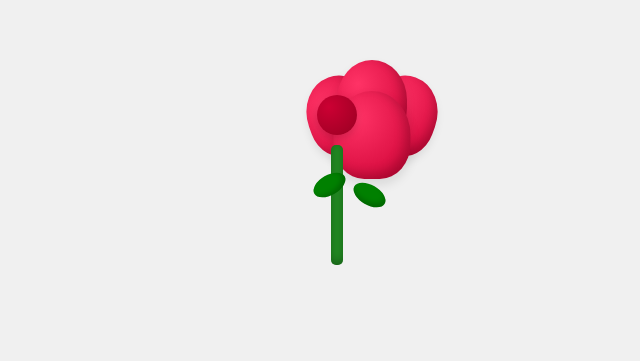
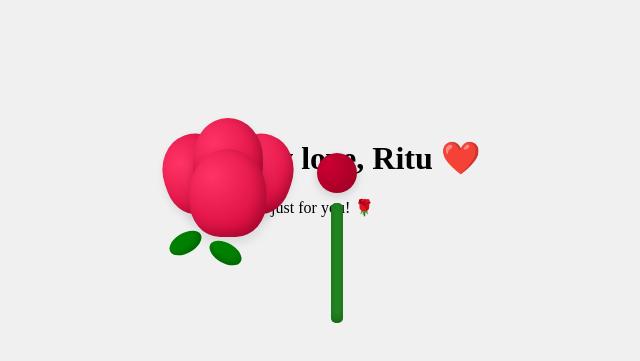
Before and after one commit to SwapneelT/Rose, a plain HTML site: page index.html in a window 1280 px wide. Shown: the part 225-586 px from the top of the page, without its empty margins (303-943 px from the left). Drawn offline with Linux system fonts and the light colour scheme.

Commit message:
Update index.html

```diff
--- a/index.html
+++ b/index.html
@@ -7,6 +7,9 @@
     <link rel="stylesheet" href="style.css">
 </head>
 <body>
+     <div class="container">
+        <h1>For my love, Ritu ❤️</h1>
+        <p>This rose is just for you! 🌹</p>
         <div class="rose">
             <div class="petal petal1"></div>
             <div class="petal petal2"></div>
@@ -17,5 +20,6 @@
             <div class="leaf leaf1"></div>
             <div class="leaf leaf2"></div>
         </div>
+     </div>
 </body>
 </html>
```
Lines whose indentation alone changed are shown as unchanged.
